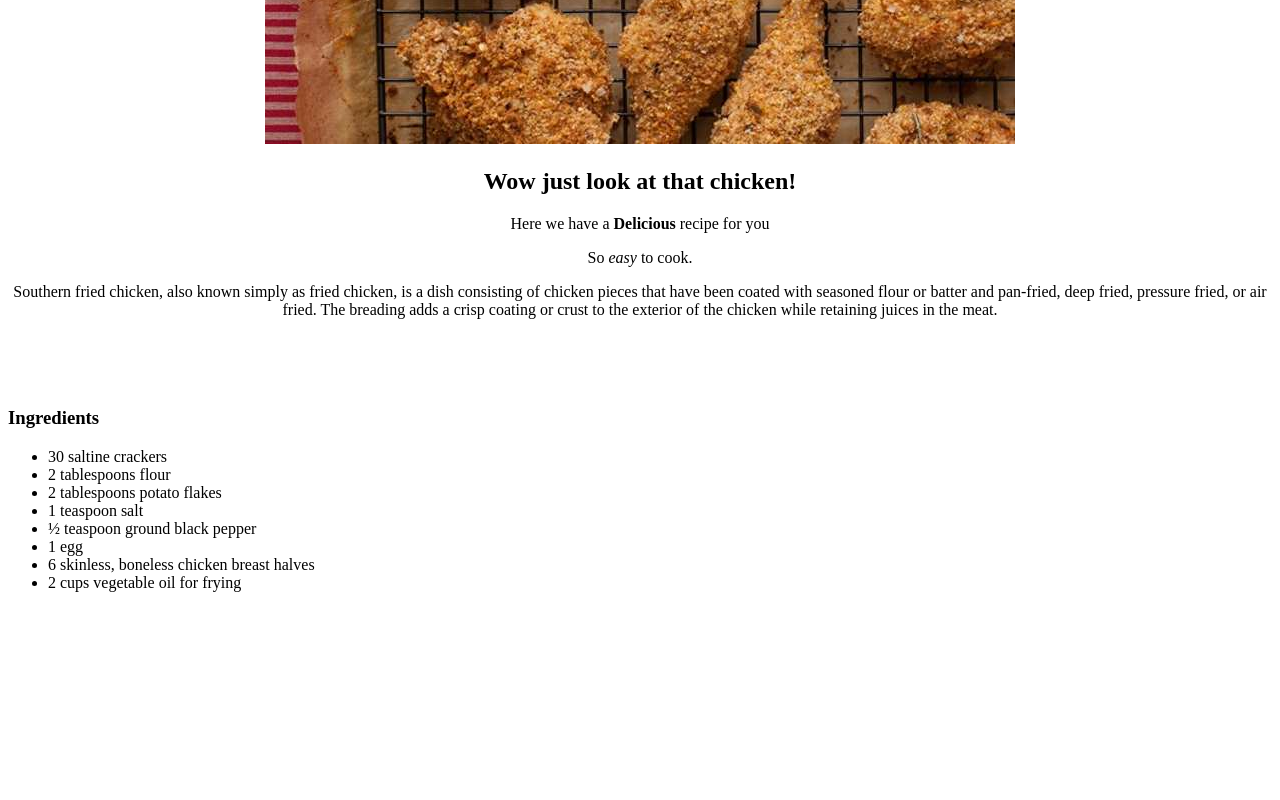
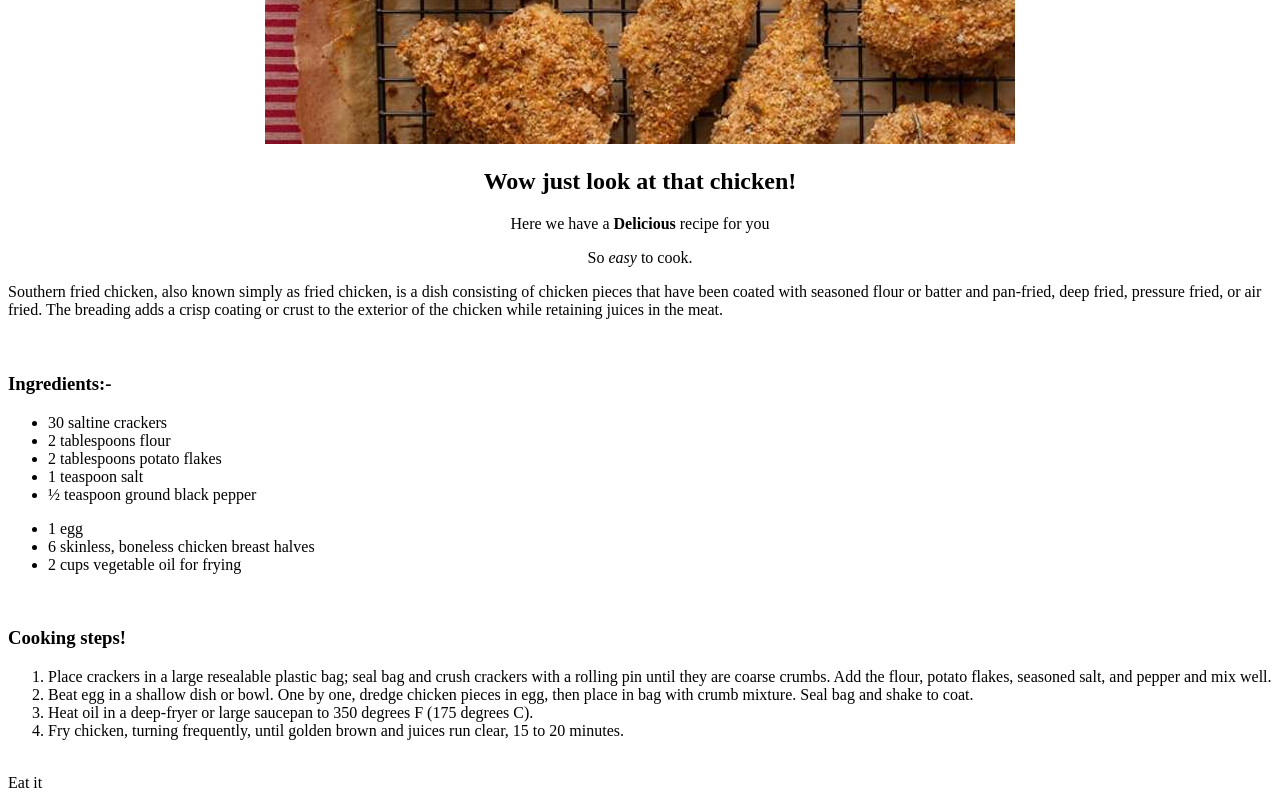
Before and after one commit to kerplunked/odin-recipes, a plain HTML site: page recipes/fried-chicken.html in a window 1280 px wide. Shown: the part 358-1158 px from the top of the page. Before the commit the page ends 966 px from the top, so only its background shows below. Drawn offline with Linux system fonts and the light colour scheme.

Commit message:
chicken complete

```diff
--- a/recipes/fried-chicken.html
+++ b/recipes/fried-chicken.html
@@ -16,21 +16,38 @@
         <h2>Wow just look at that chicken!</h4>
         <p>Here we have a <strong>Delicious</strong> recipe for you</p>
         <p>So <em>easy</em> to cook.</p>
-        <p>Southern fried chicken, also known simply as fried chicken, is a dish consisting of chicken pieces that have been coated with seasoned flour or batter and pan-fried, deep fried, pressure fried, or air fried. The breading adds a crisp coating or crust to the exterior of the chicken while retaining juices in the meat.</p>
     </center>
+        Southern fried chicken, also known simply as fried chicken, is a dish consisting of chicken pieces that have been coated with seasoned flour or batter and pan-fried, deep fried, pressure fried, or air fried. The breading adds a crisp coating or crust to the exterior of the chicken while retaining juices in the meat.
+
 
     <br><br><br>
-    <h3>Ingredients</h3>
+    <h3>Ingredients:-</h3>
     <ul>
         <li>30 saltine crackers</li>
         <li>2 tablespoons flour</li>
         <li>2 tablespoons potato flakes</li>
         <li>1 teaspoon salt</li>
-        <li>½ teaspoon ground black pepper </li>
+        <li>½ teaspoon ground black pepper </li></p>
         <li>1 egg</li>
         <li>6 skinless, boneless chicken breast halves </li>
         <li>2 cups vegetable oil for frying </li>
     </ul>
+
+    <br>
+    <h3>Cooking steps!</h3>
+    <ol>
+        <li>Place crackers in a large resealable plastic bag; seal bag and crush crackers with a rolling pin until they are coarse crumbs. Add the flour, potato flakes, seasoned salt, and pepper and mix well.</li>
+        <li>Beat egg in a shallow dish or bowl. One by one, dredge chicken pieces in egg, then place in bag with crumb mixture. Seal bag and shake to coat.</li>
+        <li>Heat oil in a deep-fryer or large saucepan to 350 degrees F (175 degrees C).</li>
+        <li>Fry chicken, turning frequently, until golden brown and juices run clear, 15 to 20 minutes.</li>
+    </ol>
+<br>
+Eat it
+
+
+
+
+
 
 </body>
 
```
